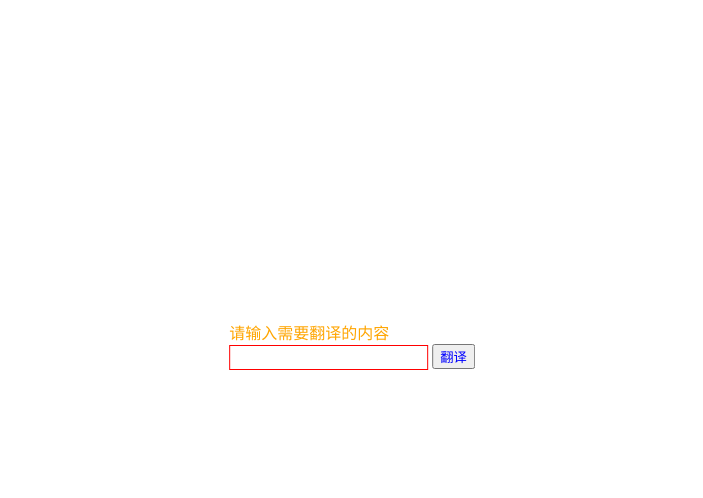
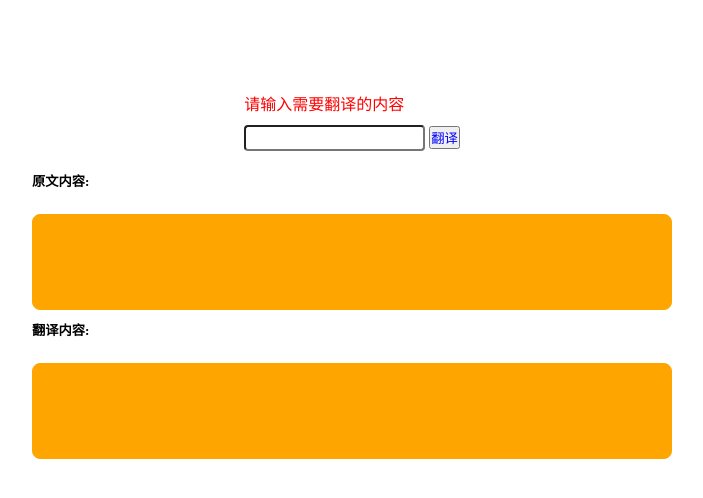
Before and after one commit to leigp555/fy-tool, a website: page public/index.html in a window 1280 px wide. Shown: the whole page, without its empty margins (288-991 px from the left). Drawn offline with Linux system fonts and the light colour scheme.

Commit message:
完成所有功能

```diff
--- a/public/index.html
+++ b/public/index.html
@@ -10,19 +10,27 @@
 </head>
 <body>
 <div class="content">
+    <div  class="input">
     <form id="ts">
-        <label for="">
-            <span>请输入需要翻译的内容</span>
+        <label>
+            <span style="color: red">请输入需要翻译的内容</span>
             <br>
             <input type="text" id="translateContent">
         </label>
-        <button id="button" type="submit">翻译</button>
+        <button id="button" type="submit" style="color: blue">翻译</button>
     </form>
-    <div class="content" id="span">
-        <span id="lastContent"></span>
+    </div>
+    <div class="origin">
+        <h5>原文内容:</h5>
+        <br>
+        <div id="lastContent"></div>
+    </div>
+    <div class="result">
+       <h5> 翻译内容:</h5>
+        <br>
+        <div id="translateResult"></div>
     </div>
 </div>
-
 <script src="main.js"></script>
 </body>
 </html>
--- a/public/main.css
+++ b/public/main.css
@@ -1,23 +1,33 @@
-.content{
-    position: relative;
+*{
+    box-sizing: border-box;
+    margin: 0;
+    padding: 0;
 }
 .content{
-    color: orange;
-    position: absolute;
-    left: 50%;
-    top: 40Vh;
-    transform: translateX(-50%);
+    width: 50vw;
+    height: 50vh;
+    margin-top: 10vh;
+    margin-right: auto;
+    margin-left: auto;
+    display: flex;
+    justify-content: center;
+    flex-direction: column;
 }
-button{
-    color:blue;
+#lastContent,#translateResult{
+    border: 1px solid orange;
+    width: 100%;
+    height: 12vh;
+    margin-top: 6px;
+    margin-bottom: 10px;
+    border-radius: 8px;
+    background-color: orange;
+}
+.input{
+    align-self: center;
 }
 #translateContent{
-    padding-left: 10px;
-    padding-right: 10px;
-    border: 1px solid red;
-    height: 1.6em;
+    height: 2em;
+    margin-bottom: 20px;
+    margin-top: 10px;
+    border-radius: 4px;
 }
-#span{
-    top: 15vh;
-    transform: translateX(-120px);
-}
--- a/public/main.js
+++ b/public/main.js
@@ -2,6 +2,7 @@ const demo = document.getElementById("translateContent")
 const form = document.getElementById("ts")
 const button = document.getElementById("button")
 const lastContent = document.querySelector("#lastContent")
+const resultText = document.getElementById("translateResult")
 
 
 form.addEventListener("submit", (e) => {
@@ -13,17 +14,16 @@ demo.addEventListener("change", (e) => {
 })
 button.addEventListener("click", () => {
     lastContent.innerText = content
-    ajax("GET", "/translate", content)
+    ajax("POST", "/translate", content)
         .then((result) => {
                 console.log(result)
+                resultText.innerText = result
             },
             (error) => {
                 console.log(error)
             }
         )
 })
-
-
 const ajax = (method, url, data) => {
     return new Promise((resolve, reject) => {
         const request = new XMLHttpRequest()
```
Also changed, not shown: server.ts (+29 -104 lines), translate.ts (added, +85 -0 lines).
